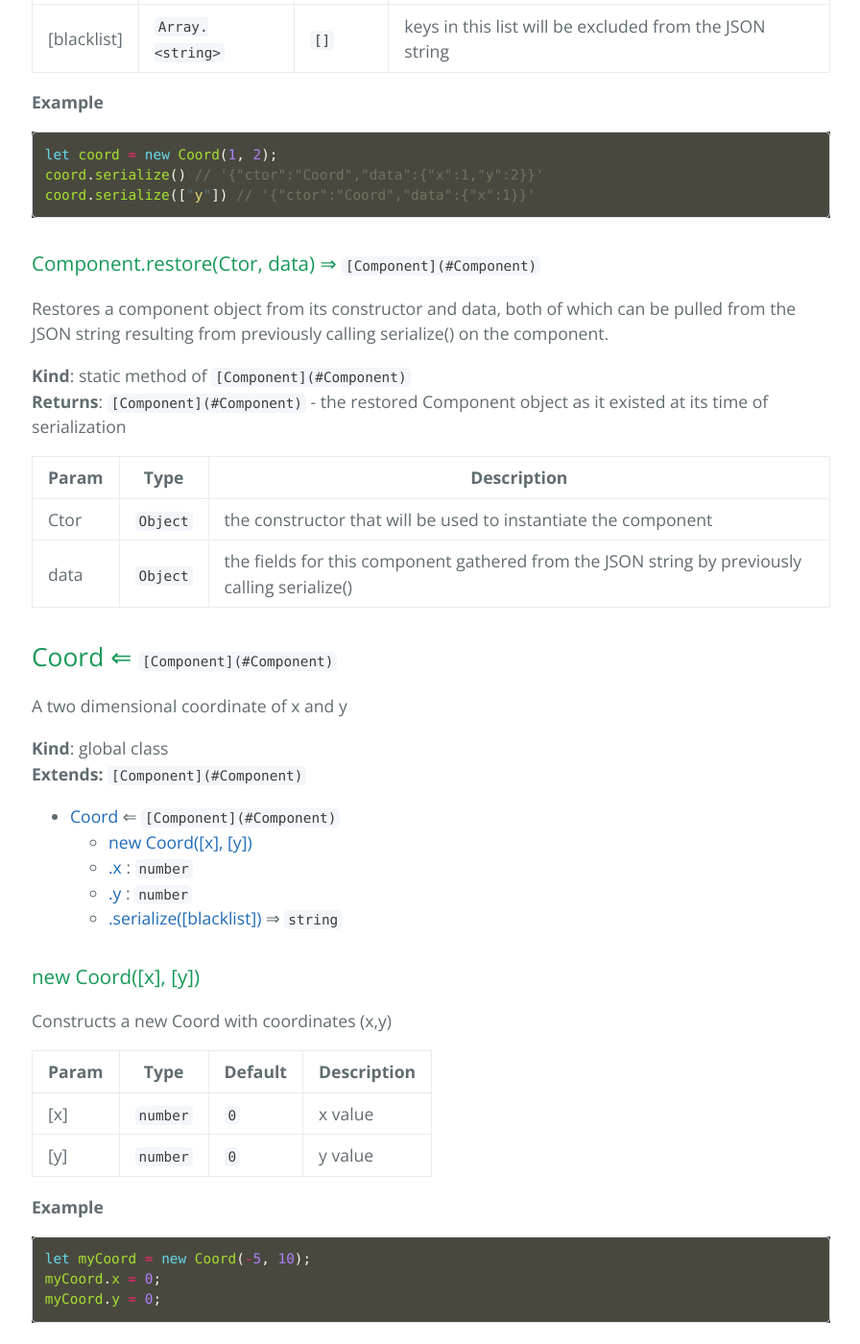
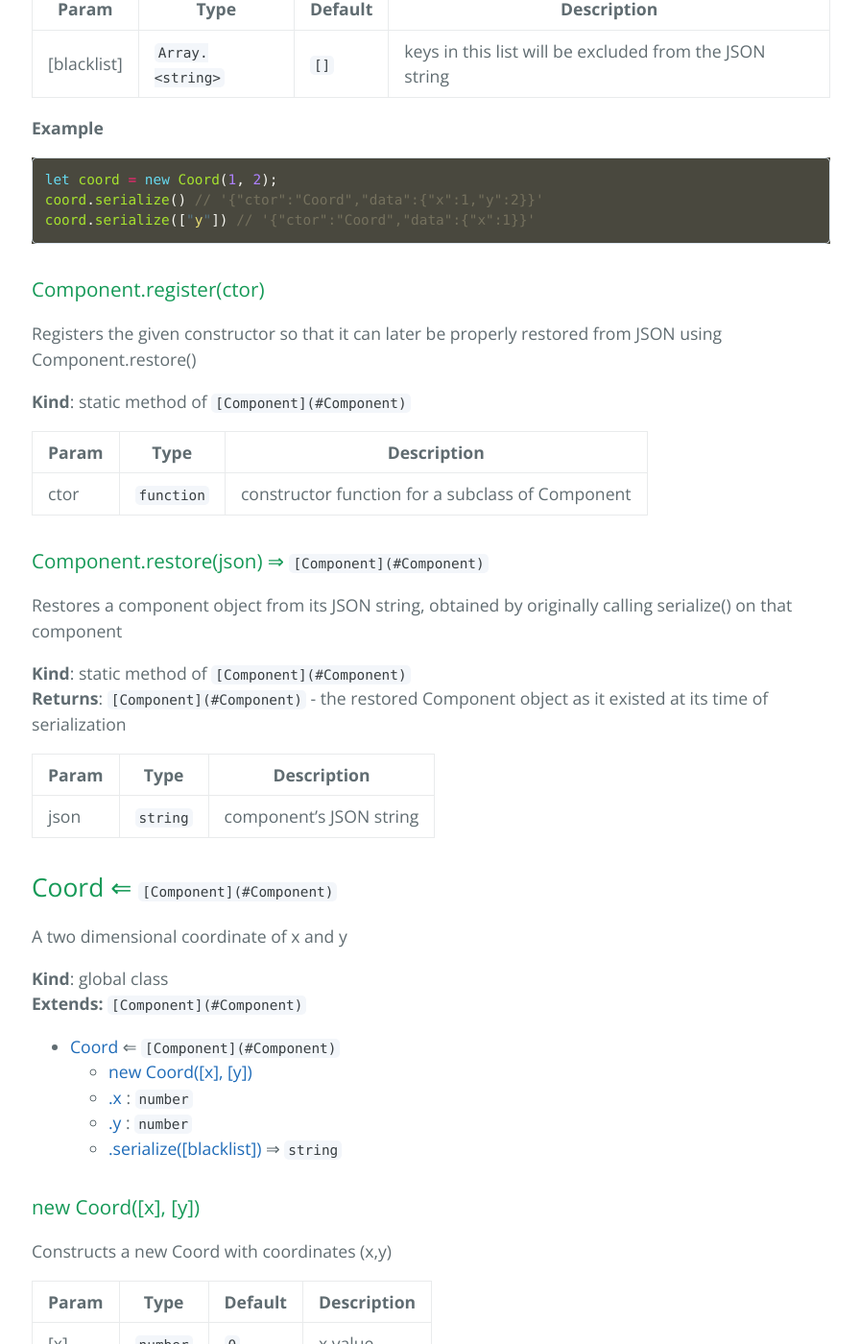
Before and after one commit to cjsauer/genetic-sandbox, a Jekyll site: the page built from site/docs.md, in a window 1280 px wide and 1400 px high, scrolled down 4538 px. Shown: the whole window at 96% size, without its empty margins (191-1087 px from the left). Built offline with Jekyll 4.4.1, drawn with Linux system fonts in a browser that asks for light colours; some of the changed text lies outside the part shown.

Commit message:
Component constructors are now registered with the Component class for easier restoration

````diff
--- a/site/docs.md
+++ b/site/docs.md
@@ -167,7 +167,8 @@ arbitrary data, be it plant data, creature data, tile coordinates, etc.
     * _instance_
         * [.serialize([blacklist])](#Component+serialize) ⇒ <code>string</code>
     * _static_
-        * [.restore(Ctor, data)](#Component.restore) ⇒ <code>[Component](#Component)</code>
+        * [.register(ctor)](#Component.register)
+        * [.restore(json)](#Component.restore) ⇒ <code>[Component](#Component)</code>
 
 <a name="new_Component_new"></a>
 
@@ -195,12 +196,23 @@ let coord = new Coord(1, 2);
 coord.serialize() // '{"ctor":"Coord","data":{"x":1,"y":2}}'
 coord.serialize(["y"]) // '{"ctor":"Coord","data":{"x":1}}'
 ```
+<a name="Component.register"></a>
+
+### Component.register(ctor)
+Registers the given constructor so that it can later be properly restored
+from JSON using Component.restore()
+
+**Kind**: static method of <code>[Component](#Component)</code>
+
+| Param | Type | Description |
+| --- | --- | --- |
+| ctor | <code>function</code> | constructor function for a subclass of Component |
+
 <a name="Component.restore"></a>
 
-### Component.restore(Ctor, data) ⇒ <code>[Component](#Component)</code>
-Restores a component object from its constructor and data, both of which can
-be pulled from the JSON string resulting from previously calling serialize()
-on the component.
+### Component.restore(json) ⇒ <code>[Component](#Component)</code>
+Restores a component object from its JSON string, obtained by originally
+calling serialize() on that component
 
 **Kind**: static method of <code>[Component](#Component)</code>
 **Returns**: <code>[Component](#Component)</code> - the restored Component object as it existed at
@@ -208,8 +220,7 @@ its time of serialization
 
 | Param | Type | Description |
 | --- | --- | --- |
-| Ctor | <code>Object</code> | the constructor that will be used to instantiate the component |
-| data | <code>Object</code> | the fields for this component gathered from the JSON string by previously calling serialize() |
+| json | <code>string</code> | component's JSON string |
 
 <a name="Coord"></a>
 
--- a/src/modules/components/Coord.js
+++ b/src/modules/components/Coord.js
@@ -33,4 +33,6 @@ class Coord extends Component {
   }
 }
 
+Component.register(Coord);
+
 export default Coord;
--- a/src/modules/components/Plant.js
+++ b/src/modules/components/Plant.js
@@ -21,4 +21,6 @@ class Plant extends Component {
   }
 }
 
+Component.register(Plant);
+
 export default Plant;
````
Also changed, not shown: src/modules/components/Component.js (+22 -8 lines), test/modules/components/component.test.js (+6 -2 lines), test/modules/components/coord.test.js (+4 -0 lines), test/modules/components/plant.test.js (+5 -0 lines).
